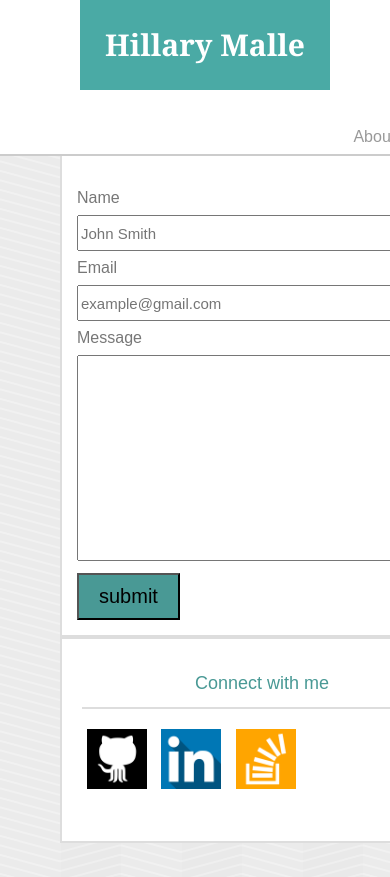
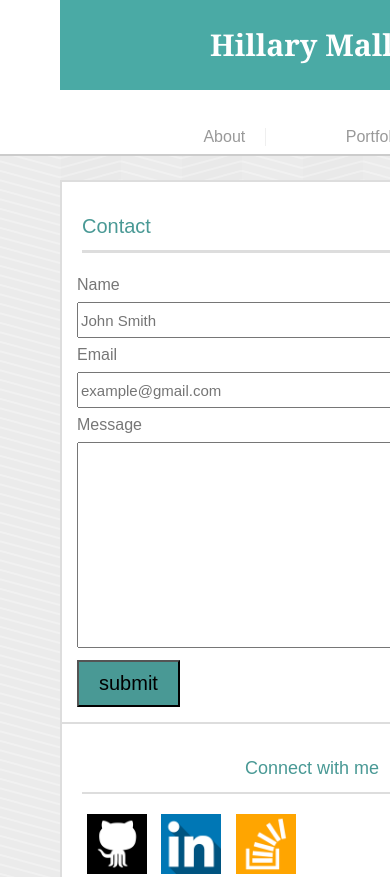
Before and after one commit to hmalle/Responsive-Portfolio, a plain HTML site: page contact.html in a window 390 px wide. Shown: the top 877 px of the page. Drawn offline with Linux system fonts and the light colour scheme.

Commit message:
Random commit???

```diff
--- a/assets/css/style.css
+++ b/assets/css/style.css
@@ -14,7 +14,7 @@ header
   position: fixed;
   z-index: 99;
   width: 100%;
-  margin: 0 0 30px 0px;
+  margin-bottom: 30px;
   overflow: auto;
   background: #fff;
   border-bottom: 2px solid #cccccc;
@@ -238,7 +238,7 @@ input[type="email"]
 {
   .navigator
   {
-    max-width: 720px;
+    width: 720px;
   }
   .content
   {
@@ -266,7 +266,7 @@ input[type="email"]
   .navigator
   {
     width: 600px;
-    margin-left: 80px;
+    margin-left: 60px;
   }
 
   .content
@@ -275,17 +275,21 @@ input[type="email"]
     min-width: 600px;
     min-height: 400px;
     margin-bottom: 100px;
-    margin-left: 80px;
+    margin-left: 60px;
     padding-top: 130px;
   }
 
   .mainbar
   {
-    min-width: 600px;
+    min-width: 500px;
   }
   .sidebar
   {
     width: 600px;
+  }
+  .project
+  {
+    width: 450px;
   }
 }
 
@@ -302,16 +306,43 @@ input[type="email"]
     min-height: 400px;
     margin-bottom: 100px;
     margin-left: 60px;
-    padding-top: 130px;
+    margin-right: 60px;
+    padding-top: 180px;
   }
 
   .mainbar
   {
-    max-width: 400px;
+    max-width: 500px;
+    border-bottom: 20px;
   }
 
   .sidebar
   {
-    width: 400px;
+    width: 500px;
+  }
+
+  .nameLogo
+  {
+    width: 500px;
+    padding: 0px;
+    border: 0px;
+    margin: 0 auto;
+  }
+
+  .nav
+  {
+    width: 100%;
+    margin: auto;
+    float: left;
+  }
+
+  nav a
+  {
+    border-left: 1px solid #efefef;
+    color: #999999;
+    display:inline-block;
+    line-height: 18px;
+    padding-left: 80px;
+    text-decoration: none;
   }
 }
--- a/contact.html
+++ b/contact.html
@@ -24,7 +24,7 @@
   <!--content-->
   <div class="content clearfix">
     <!--section with main stuff in it-->
-    <section class="mainbar"
+    <section class="mainbar">
       <h2>Contact</h2>
       <!--form for getting inputs-->
       <div class="mainSection">
```
Also changed, not shown: 1 other file.
